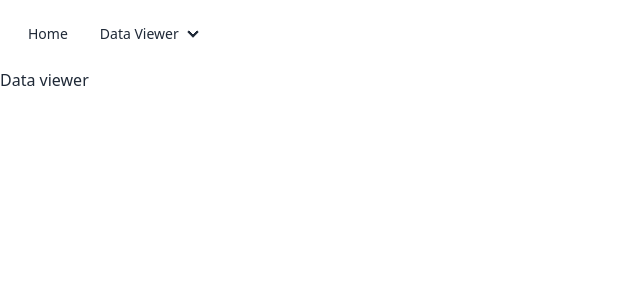
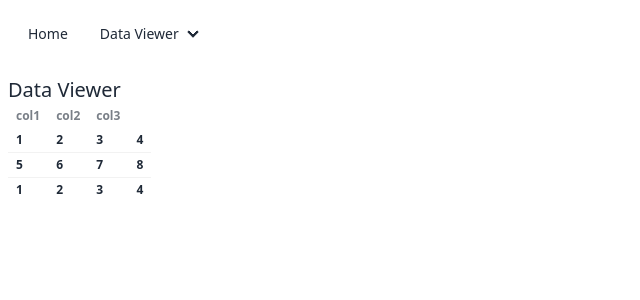
Before and after one commit to DaBootO/alexandria, a SvelteKit app in the folder alexandria-frontend/: page /data-viewer in a window 1280 px wide. Shown: the top 300 px of the page, without its empty margins (0-640 px from the left). Built offline with nearby package versions, Linux system fonts and the light colour scheme.

Commit message:
added Svelte UI components

```diff
--- /dev/null
+++ b/alexandria-frontend/src/lib/DataTable.svelte
@@ -0,0 +1,37 @@
+<script>
+    // data is json format:
+    // data = {"col1": [x1, x2, ...], "col2": [y1, y2, ...] ...}
+    export let data;
+
+</script>
+
+<div class="overflow-x-auto">
+    <table class="table table-xs table-pin-rows table-pin-cols">
+        <thead>
+            {#each data as col}
+                <th>{col.col_name}</th>
+            {/each}
+        </thead>
+        <tbody>
+            {#each data as col}
+                <tr>
+                    {#each col.data as data}
+                        <th>{data}</th>
+                    {/each}
+                </tr>
+            {/each}
+        </tbody>
+        <!-- <tfoot>
+            <tr>
+                <th></th>
+                <td>Name</td>
+                <td>Job</td>
+                <td>company</td>
+                <td>location</td>
+                <td>Last Login</td>
+                <td>Favorite Color</td>
+                <th></th>
+            </tr>
+        </tfoot> -->
+    </table>
+</div>
--- /dev/null
+++ b/alexandria-frontend/src/lib/Sidebar.svelte
@@ -0,0 +1,15 @@
+<script>
+    export let sidebarContent;
+</script>
+
+<div class="flex top-0 left-0 h-screen flex-col w-16 shadow-lg items-center">
+    {#each sidebarContent as cnt}
+        <div class="h-12">
+            <button class="bg-slate-800 border-white justify-center text-sm m-2 w-8 h-8 rounded-xl hover:rounded-md hover:bg-slate-600 transition-all">
+                <a href="/data-viewer">
+                    {cnt}
+                </a>
+            </button>
+        </div>
+    {/each}
+</div>
--- a/alexandria-frontend/src/routes/+layout.svelte
+++ b/alexandria-frontend/src/routes/+layout.svelte
@@ -2,6 +2,7 @@
     import "../app.css";
 </script>
 
+<div>
     <div class="navbar bg-base-100">
         <div class="flex-1">
             <ul class="menu menu-horizontal px-1">
@@ -10,9 +11,7 @@
                 </li>
                 <li>
                     <details>
-                    <summary>
-                        Data Viewer
-                    </summary>
+                        <summary> Data Viewer </summary>
                         <ul class="p-2 bg-base-100 rounded-t-none">
                             <li>
                                 <a href="/data-viewer">Table View</a>
@@ -27,7 +26,7 @@
         </div>
     </div>
 
-
-<div>
+    <div class="flex m-2">
         <slot />
     </div>
+</div>
--- a/alexandria-frontend/src/routes/+page.svelte
+++ b/alexandria-frontend/src/routes/+page.svelte
@@ -1 +1,7 @@
-<h1>Home</h1>
+<script>
+    import Sidebar from "$lib/Sidebar.svelte";
+    const content = ["test1", "test2", "test3"];
+</script>
+
+<Sidebar sidebarContent={content} />
+<div class="text-xl underline">Home</div>
--- a/alexandria-frontend/src/routes/data-viewer/+page.svelte
+++ b/alexandria-frontend/src/routes/data-viewer/+page.svelte
@@ -1 +1,13 @@
-<h1>Data viewer</h1>
+<script>
+    import DataTable from "$lib/DataTable.svelte";
+    const test = [
+        {"col_name": "col1", "data": [1,2,3,4]},
+        {"col_name": "col2", "data": [5,6,7,8]},
+        {"col_name": "col3", "data": [1,2,3,4]},
+    ];
+</script>
+
+<div class="flex-col">
+    <div class="text-xl">Data Viewer</div>
+    <DataTable data={test} />
+</div>
```
Lines whose indentation alone changed are shown as unchanged.
